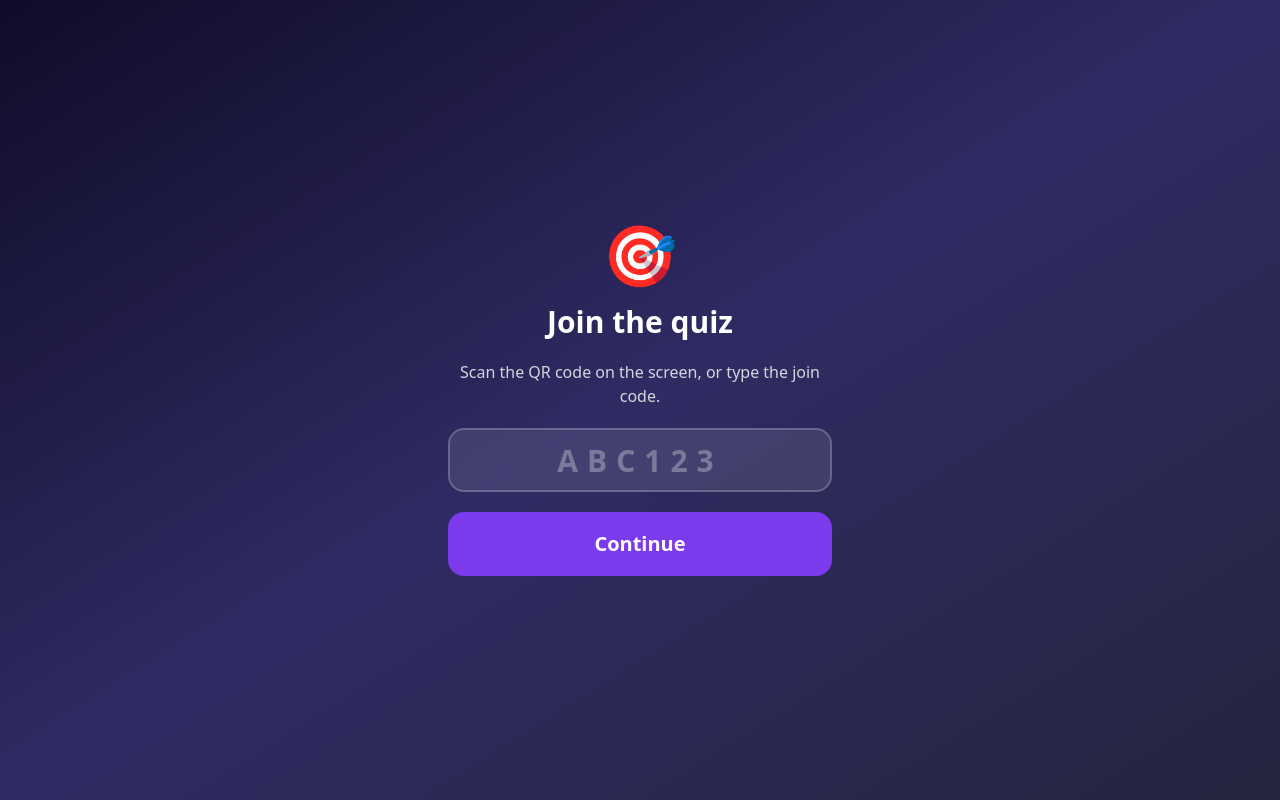
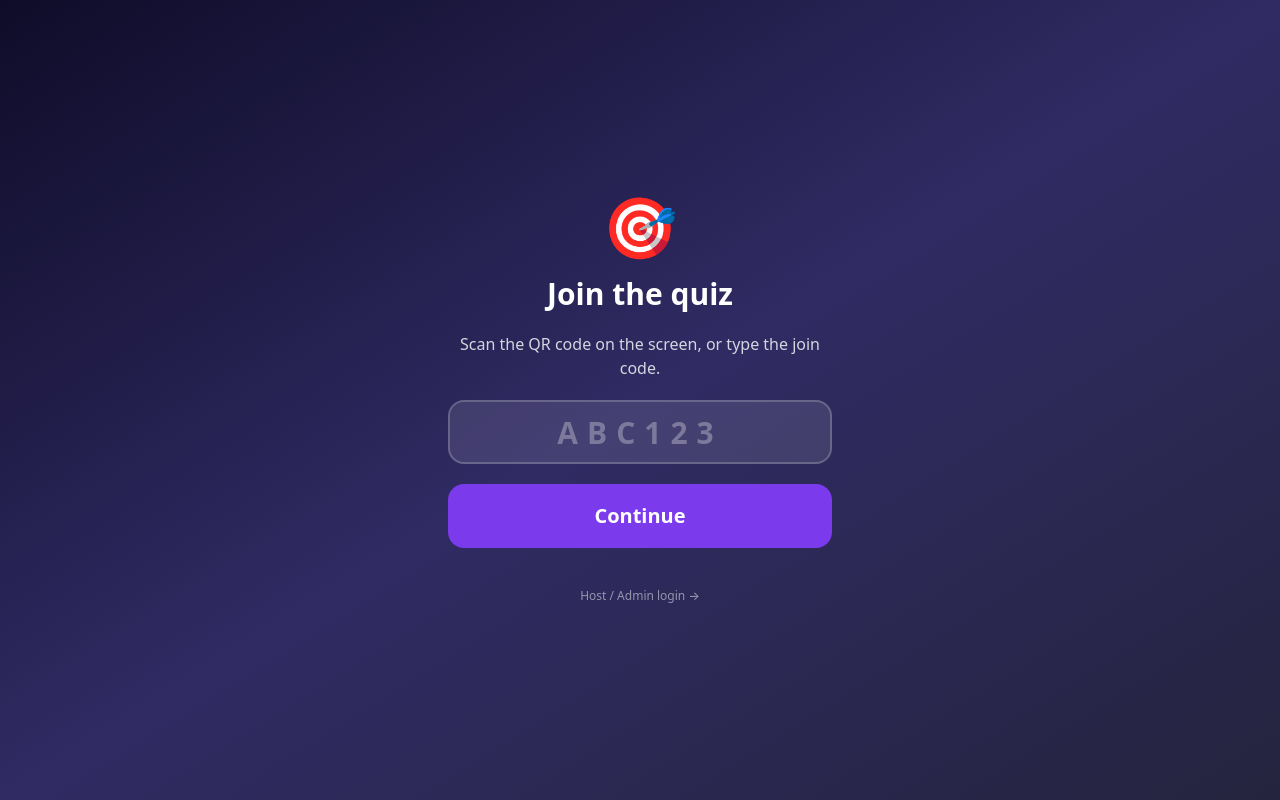
Before and after one commit to Moonshotedx/FlashX---Live-quiz-app-, a Next.js app: page / in a window 1280 px wide. Built offline with nearby package versions, Linux system fonts and the light colour scheme.

Commit message:
ui: add subtle Host / Admin login link on landing page

```diff
--- a/app/page.tsx
+++ b/app/page.tsx
@@ -1,4 +1,5 @@
 'use client';
+import Link from 'next/link';
 import { useRouter } from 'next/navigation';
 import { useState } from 'react';
 
@@ -6,7 +7,7 @@ export default function Landing() {
   const router = useRouter();
   const [code, setCode] = useState('');
   return (
-    <main className="flex min-h-screen items-center justify-center bg-gradient-to-br from-[#0F0C29] via-[#302B63] to-[#24243E] p-6 text-white">
+    <main className="relative flex min-h-screen flex-col items-center justify-center bg-gradient-to-br from-[#0F0C29] via-[#302B63] to-[#24243E] p-6 text-white">
       <form
         onSubmit={(e) => {
           e.preventDefault();
@@ -28,8 +29,14 @@ export default function Landing() {
           aria-label="Join code"
           className="h-16 w-full rounded-2xl border-2 border-white/20 bg-white/10 text-center text-3xl font-extrabold uppercase tracking-[0.3em] placeholder:text-white/30 focus:border-cyan-300 focus:outline-none"
         />
-        <button className="h-16 w-full rounded-2xl bg-violet-600 text-xl font-extrabold">Continue</button>
+        <button className="h-16 w-full rounded-2xl bg-violet-600 text-xl font-extrabold hover:bg-violet-500">Continue</button>
       </form>
+      <Link
+        href="/admin/login"
+        className="mt-10 text-xs font-medium text-white/50 transition hover:text-white/90"
+      >
+        Host / Admin login →
+      </Link>
     </main>
   );
 }
```
